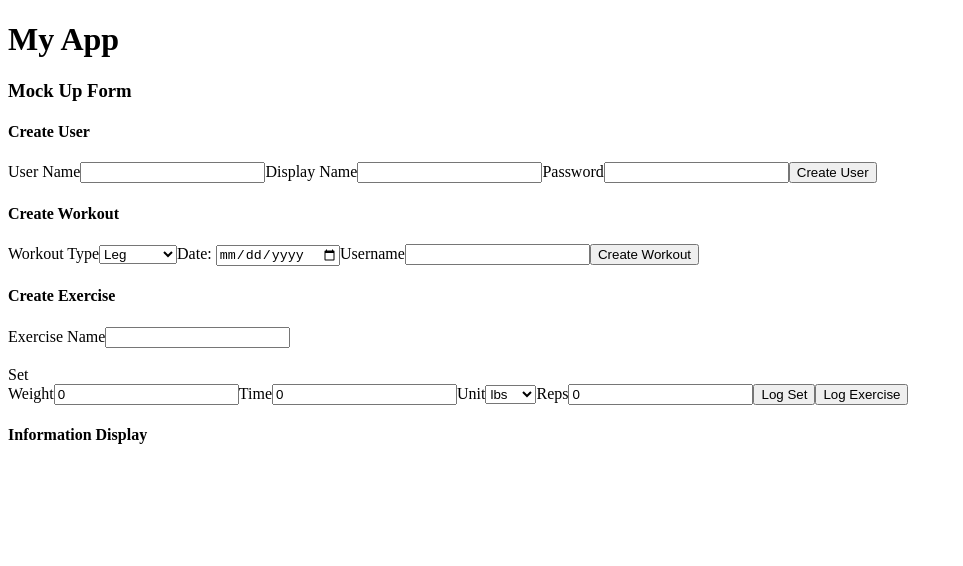
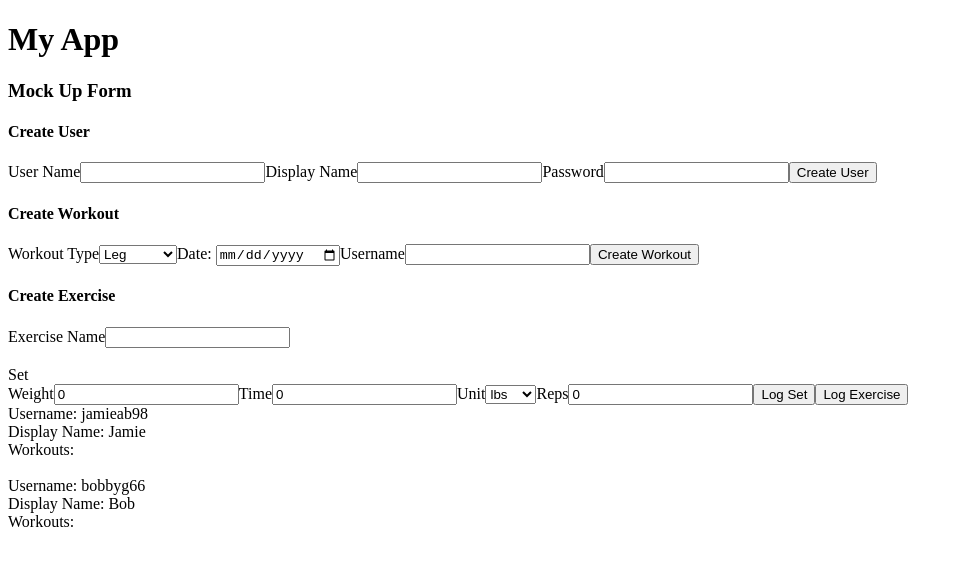
Before and after one commit to jamieab98/Capstone-Full-Stack-Productivity, a React (Vite) app in the folder frontend/: page / in a window 1280 px wide. Shown: the top 566 px of the page, without its empty margins (0-963 px from the left). Built offline with nearby package versions, Linux system fonts and the light colour scheme.

Commit message:
Created UserDisplay to allow the just the data from the user's class tomorrow

```diff
--- a/frontend/src/App.jsx
+++ b/frontend/src/App.jsx
@@ -1,4 +1,5 @@
 import { useState } from "react"
+import UserDisplay from "./UserDisplay"
 
 function App(){
   const [newUsername, setNewUsername] = useState("")
@@ -18,6 +19,19 @@ function App(){
   const [setNumber, setSetNumber] = useState(1)
 
   const [exerciseSets, setExerciseSets] = useState([])
+
+  const [userClass, setUserClass] = useState([
+    {
+      "username": "jamieab98",
+      "displayname": "Jamie",
+      "workouts": []
+    },
+    {
+      "username": "bobbyg66",
+      "displayname": "Bob",
+      "workouts": []
+    }
+  ])
 
   function handleCreateUser(e){
     e.preventDefault()
@@ -134,8 +148,11 @@ function App(){
           <button type="submit" onClick={handleLogExercise}>Log Exercise</button>
         </form>
       </div>
+
       <div>
-        <h4>Information Display</h4>
+        {userClass.map((item, index)=>(
+          <UserDisplay key={index} index={index} data={item}/>
+        ))}
       </div>
     </>
   )
--- /dev/null
+++ b/frontend/src/UserDisplay.jsx
@@ -0,0 +1,15 @@
+function UserDisplay({index, data}){
+
+    return(
+        <>
+            <div>
+                <div>Username: {data.username}</div>
+                <div>Display Name: {data.displayname}</div>
+                <div>Workouts: {data.workouts}</div>
+            </div>
+            <br/>
+        </>
+    )
+}
+
+export default UserDisplay
```
